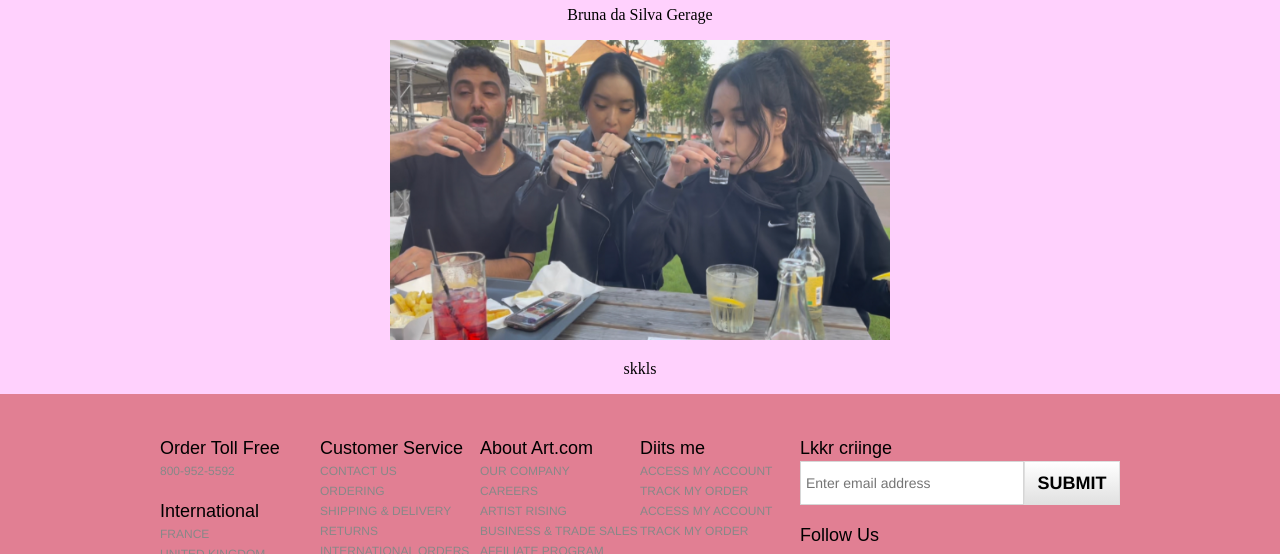
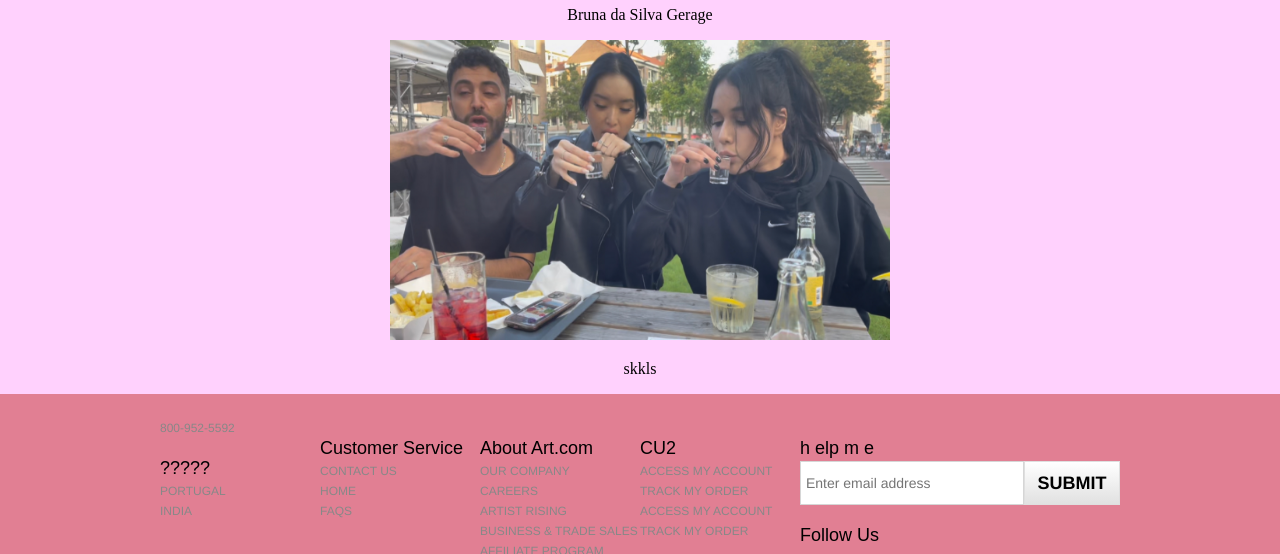
Before and after one commit to BrunaSilvaGerage/CU2, a plain HTML site: page index.html in a window 1280 px wide. Shown: the part 75-629 px from the top of the page. Drawn offline with Linux system fonts and the light colour scheme.

Commit message:
Update index.html

```diff
--- a/index.html
+++ b/index.html
@@ -23,14 +23,13 @@
       <div class="footer-custom">
         <div class="footer-lists">
           <div class="footer-list-wrap">
-            <h6 class="ftr-hdr">Order Toll Free</h6>
             <ul class="ftr-links-sub">
               <li>800-952-5592</li>
             </ul>
-            <h6 class="ftr-hdr">International</h6>
+            <h6 class="ftr-hdr">?????</h6>
             <ul class="ftr-links-sub">
-              <li><a href="http://www.art.fr" rel="nofollow">France</a></li>
-              <li><a href="https://www.art.co.uk" rel="nofollow">United Kingdom</a></li>
+              <li><a href="http://www.art.fr" rel="nofollow">Portugal</a></li>
+              <li><a href="https://www.art.co.uk" rel="nofollow">India</a></li>
             </ul>
           </div>
           <!--/.footer-list-wrap-->
@@ -38,11 +37,7 @@
             <h6 class="ftr-hdr">Customer Service</h6>
             <ul class="ftr-links-sub">
               <li><a href="/help/talktous.html" rel="nofollow">Contact Us</a></li>
-              <li><a href="/help/placingorders.html" rel="nofollow">Ordering</a></li>
-              <li><a href="/help/shipping.html" rel="nofollow">Shipping &amp; Delivery</a></li>
-              <li><a href="/help/shippingreturns.html" rel="nofollow">Returns</a></li>
-              <li><a href="/help/international-shipping.html" rel="nofollow">International Orders</a></li>
-              <li><a href="/~/egift-cards/" rel="nofollow">Gift Cards</a></li>
+              <li><a href="/help/placingorders.html" rel="nofollow">Home</a></li>
               <li><a href="/help/faq.html" rel="nofollow">FAQs</a></li>
             </ul>
           </div>
@@ -60,7 +55,7 @@
           </div>
           <!--/.footer-list-wrap-->
           <div class="footer-list-wrap">
-            <h6 class="ftr-hdr">Diits me</h6>
+            <h6 class="ftr-hdr">CU2</h6>
             <ul class="ftr-links-sub">
               <art:content rule="!loggedin">
                 <li class="ftr-Login"><span class="link login-trigger">Access My Account</span></li>
@@ -76,7 +71,7 @@
         </div>
         <!--/.footer-lists-->
         <div class="footer-email">
-          <h6 class="ftr-hdr">Lkkr criinge</h6>
+          <h6 class="ftr-hdr">h elp m e</h6>
           <div id="ftr-email" class="ftr-email-form">
             <form id="ftrEmailForm" method="post" action="http://em.art.com/pub/rf">
               <div class="error">Tyyp maar</div>
```
